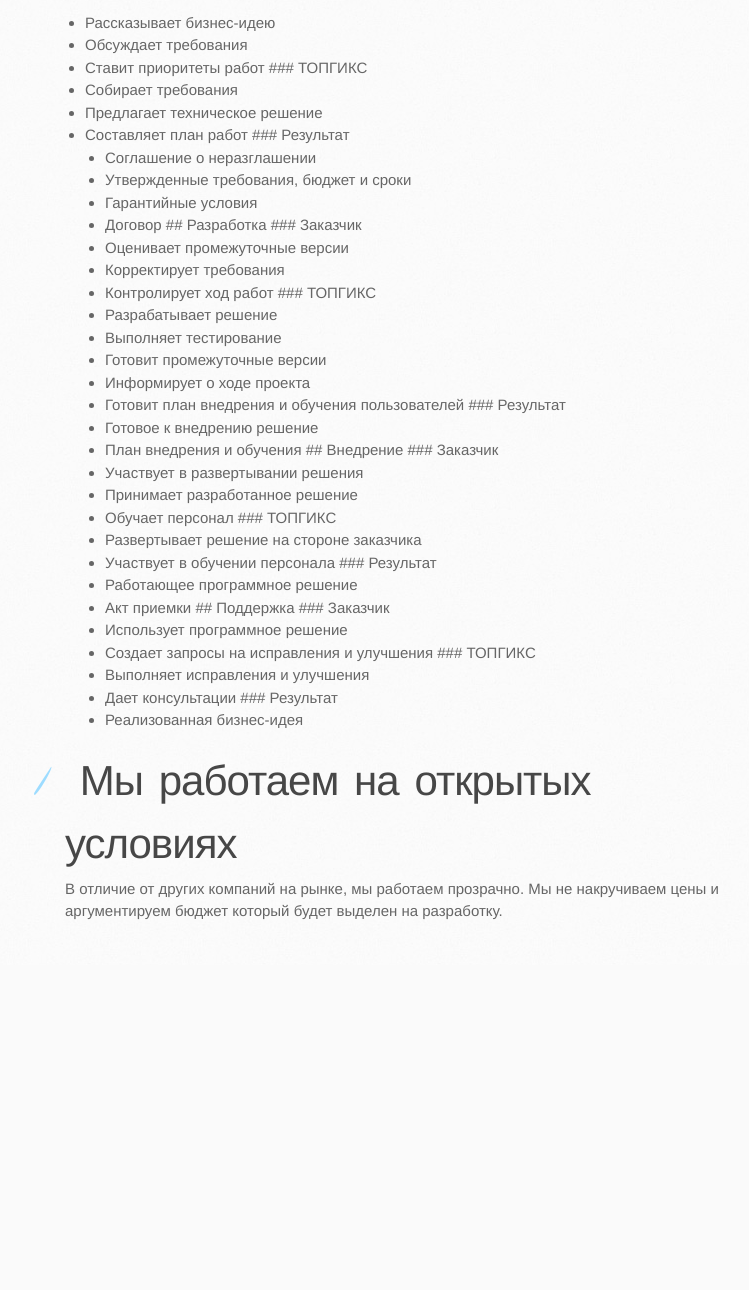
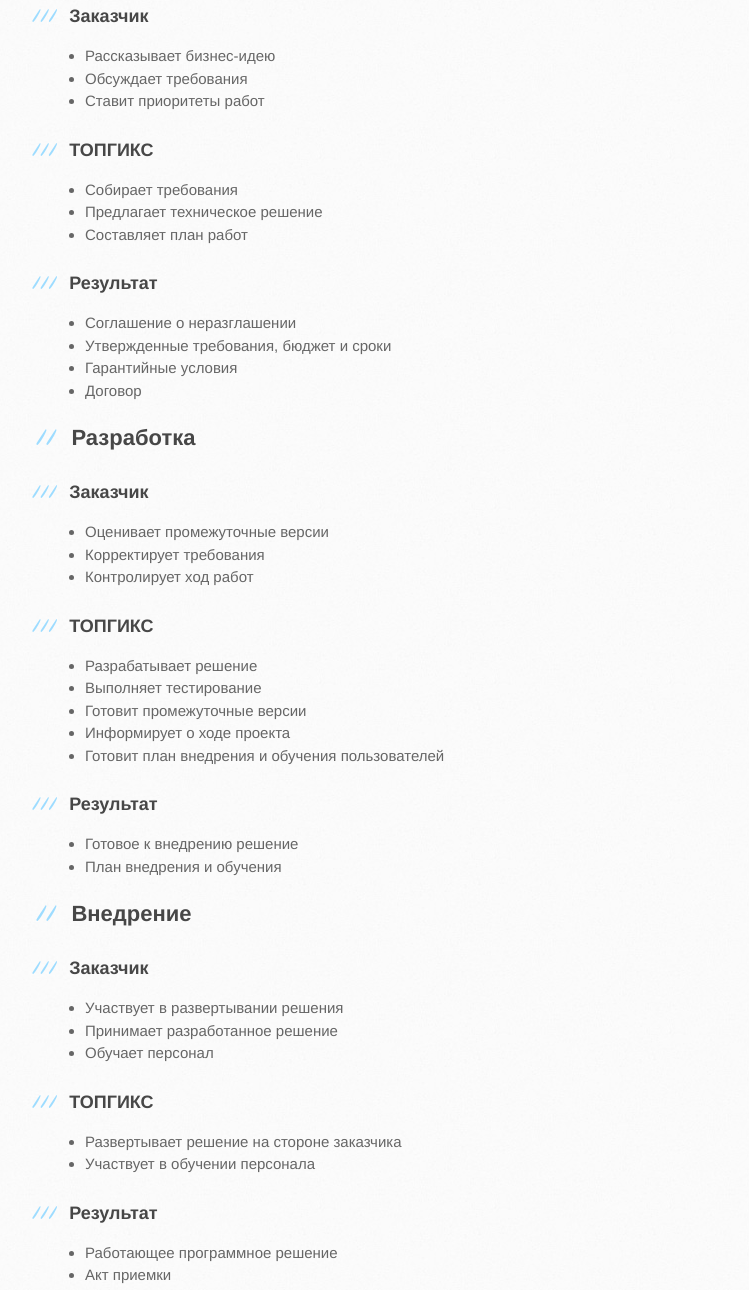
Before and after one commit to topgeeks/topgeeks.github.io, a plain HTML site: page index.html in a window 1280 px wide. Shown: the part 668-1958 px from the top of the page, without its empty margins (105-854 px from the left). Before the commit the page ends 1633 px from the top, so only its background shows below. Drawn offline with Linux system fonts and the light colour scheme.

Commit message:
Replace master branch with page content via GitHub

```diff
--- a/index.html
+++ b/index.html
@@ -20,7 +20,7 @@
     <header>
       <div class="inner">
         <h1>TopGeeks</h1>
-        <h2></h2>
+        <h2>Качественно. Выгодно. Надёжно.</h2>
         <a href="https://github.com/topgeeks" class="button"><small>Follow me on</small> GitHub</a>
       </div>
     </header>
@@ -52,54 +52,111 @@
 <ul>
 <li>Рассказывает бизнес-идею</li>
 <li>Обсуждает требования</li>
-<li>Ставит приоритеты работ
-### ТОПГИКС</li>
+<li>Ставит приоритеты работ</li>
+</ul>
+
+<h3>
+<a id="ТОПГИКС" class="anchor" href="#%D0%A2%D0%9E%D0%9F%D0%93%D0%98%D0%9A%D0%A1" aria-hidden="true"><span aria-hidden="true" class="octicon octicon-link"></span></a>ТОПГИКС</h3>
+
+<ul>
 <li>Собирает требования</li>
 <li>Предлагает техническое решение</li>
-<li>Составляет план работ
-### Результат
+<li>Составляет план работ</li>
+</ul>
+
+<h3>
+<a id="Результат" class="anchor" href="#%D0%A0%D0%B5%D0%B7%D1%83%D0%BB%D1%8C%D1%82%D0%B0%D1%82" aria-hidden="true"><span aria-hidden="true" class="octicon octicon-link"></span></a>Результат</h3>
 
 <ul>
 <li>Соглашение о неразглашении</li>
 <li>Утвержденные требования, бюджет и сроки</li>
 <li>Гарантийные условия</li>
-<li>Договор
-## Разработка
-### Заказчик</li>
+<li>Договор</li>
+</ul>
+
+<h2>
+<a id="Разработка" class="anchor" href="#%D0%A0%D0%B0%D0%B7%D1%80%D0%B0%D0%B1%D0%BE%D1%82%D0%BA%D0%B0" aria-hidden="true"><span aria-hidden="true" class="octicon octicon-link"></span></a>Разработка</h2>
+
+<h3>
+<a id="Заказчик-1" class="anchor" href="#%D0%97%D0%B0%D0%BA%D0%B0%D0%B7%D1%87%D0%B8%D0%BA-1" aria-hidden="true"><span aria-hidden="true" class="octicon octicon-link"></span></a>Заказчик</h3>
+
+<ul>
 <li>Оценивает промежуточные версии</li>
 <li>Корректирует требования</li>
-<li>Контролирует ход работ
-### ТОПГИКС</li>
+<li>Контролирует ход работ</li>
+</ul>
+
+<h3>
+<a id="ТОПГИКС-1" class="anchor" href="#%D0%A2%D0%9E%D0%9F%D0%93%D0%98%D0%9A%D0%A1-1" aria-hidden="true"><span aria-hidden="true" class="octicon octicon-link"></span></a>ТОПГИКС</h3>
+
+<ul>
 <li>Разрабатывает решение</li>
 <li>Выполняет тестирование</li>
 <li>Готовит промежуточные версии</li>
 <li>Информирует о ходе проекта</li>
-<li>Готовит план внедрения и обучения пользователей
-### Результат</li>
+<li>Готовит план внедрения и обучения пользователей</li>
+</ul>
+
+<h3>
+<a id="Результат-1" class="anchor" href="#%D0%A0%D0%B5%D0%B7%D1%83%D0%BB%D1%8C%D1%82%D0%B0%D1%82-1" aria-hidden="true"><span aria-hidden="true" class="octicon octicon-link"></span></a>Результат</h3>
+
+<ul>
 <li>Готовое к внедрению решение</li>
-<li>План внедрения и обучения
-## Внедрение
-### Заказчик</li>
+<li>План внедрения и обучения</li>
+</ul>
+
+<h2>
+<a id="Внедрение" class="anchor" href="#%D0%92%D0%BD%D0%B5%D0%B4%D1%80%D0%B5%D0%BD%D0%B8%D0%B5" aria-hidden="true"><span aria-hidden="true" class="octicon octicon-link"></span></a>Внедрение</h2>
+
+<h3>
+<a id="Заказчик-2" class="anchor" href="#%D0%97%D0%B0%D0%BA%D0%B0%D0%B7%D1%87%D0%B8%D0%BA-2" aria-hidden="true"><span aria-hidden="true" class="octicon octicon-link"></span></a>Заказчик</h3>
+
+<ul>
 <li>Участвует в развертывании решения</li>
 <li>Принимает разработанное решение</li>
-<li>Обучает персонал
-### ТОПГИКС</li>
+<li>Обучает персонал</li>
+</ul>
+
+<h3>
+<a id="ТОПГИКС-2" class="anchor" href="#%D0%A2%D0%9E%D0%9F%D0%93%D0%98%D0%9A%D0%A1-2" aria-hidden="true"><span aria-hidden="true" class="octicon octicon-link"></span></a>ТОПГИКС</h3>
+
+<ul>
 <li>Развертывает решение на стороне заказчика</li>
-<li>Участвует в обучении персонала
-### Результат</li>
+<li>Участвует в обучении персонала</li>
+</ul>
+
+<h3>
+<a id="Результат-2" class="anchor" href="#%D0%A0%D0%B5%D0%B7%D1%83%D0%BB%D1%8C%D1%82%D0%B0%D1%82-2" aria-hidden="true"><span aria-hidden="true" class="octicon octicon-link"></span></a>Результат</h3>
+
+<ul>
 <li>Работающее программное решение</li>
-<li>Акт приемки
-## Поддержка
-### Заказчик</li>
+<li>Акт приемки</li>
+</ul>
+
+<h2>
+<a id="Поддержка" class="anchor" href="#%D0%9F%D0%BE%D0%B4%D0%B4%D0%B5%D1%80%D0%B6%D0%BA%D0%B0" aria-hidden="true"><span aria-hidden="true" class="octicon octicon-link"></span></a>Поддержка</h2>
+
+<h3>
+<a id="Заказчик-3" class="anchor" href="#%D0%97%D0%B0%D0%BA%D0%B0%D0%B7%D1%87%D0%B8%D0%BA-3" aria-hidden="true"><span aria-hidden="true" class="octicon octicon-link"></span></a>Заказчик</h3>
+
+<ul>
 <li>Использует программное решение</li>
-<li>Создает запросы на исправления и улучшения
-### ТОПГИКС</li>
+<li>Создает запросы на исправления и улучшения</li>
+</ul>
+
+<h3>
+<a id="ТОПГИКС-3" class="anchor" href="#%D0%A2%D0%9E%D0%9F%D0%93%D0%98%D0%9A%D0%A1-3" aria-hidden="true"><span aria-hidden="true" class="octicon octicon-link"></span></a>ТОПГИКС</h3>
+
+<ul>
 <li>Выполняет исправления и улучшения</li>
-<li>Дает консультации
-### Результат</li>
+<li>Дает консультации</li>
+</ul>
+
+<h3>
+<a id="Результат-3" class="anchor" href="#%D0%A0%D0%B5%D0%B7%D1%83%D0%BB%D1%8C%D1%82%D0%B0%D1%82-3" aria-hidden="true"><span aria-hidden="true" class="octicon octicon-link"></span></a>Результат</h3>
+
+<ul>
 <li>Реализованная бизнес-идея</li>
-</ul>
-</li>
 </ul>
 
 <h1>
```
Also changed, not shown: params.json (+1 -1 lines).
